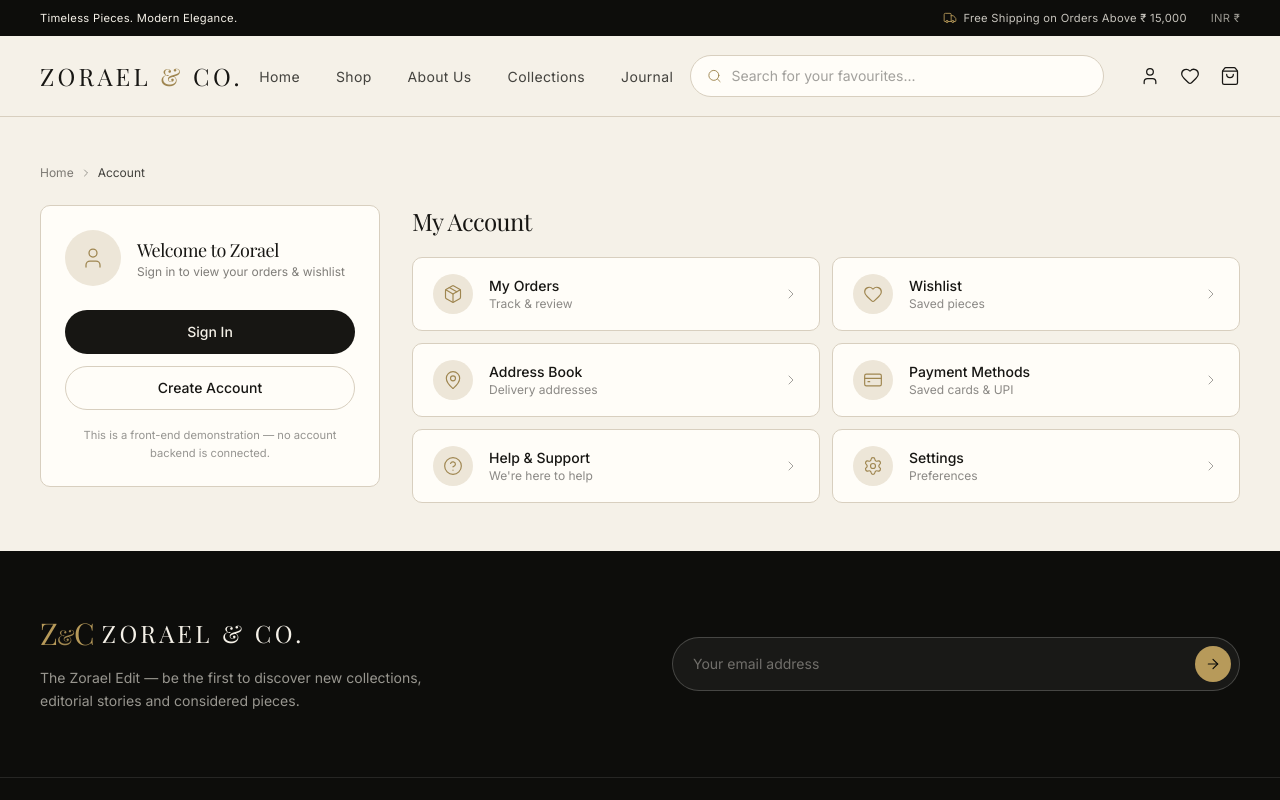
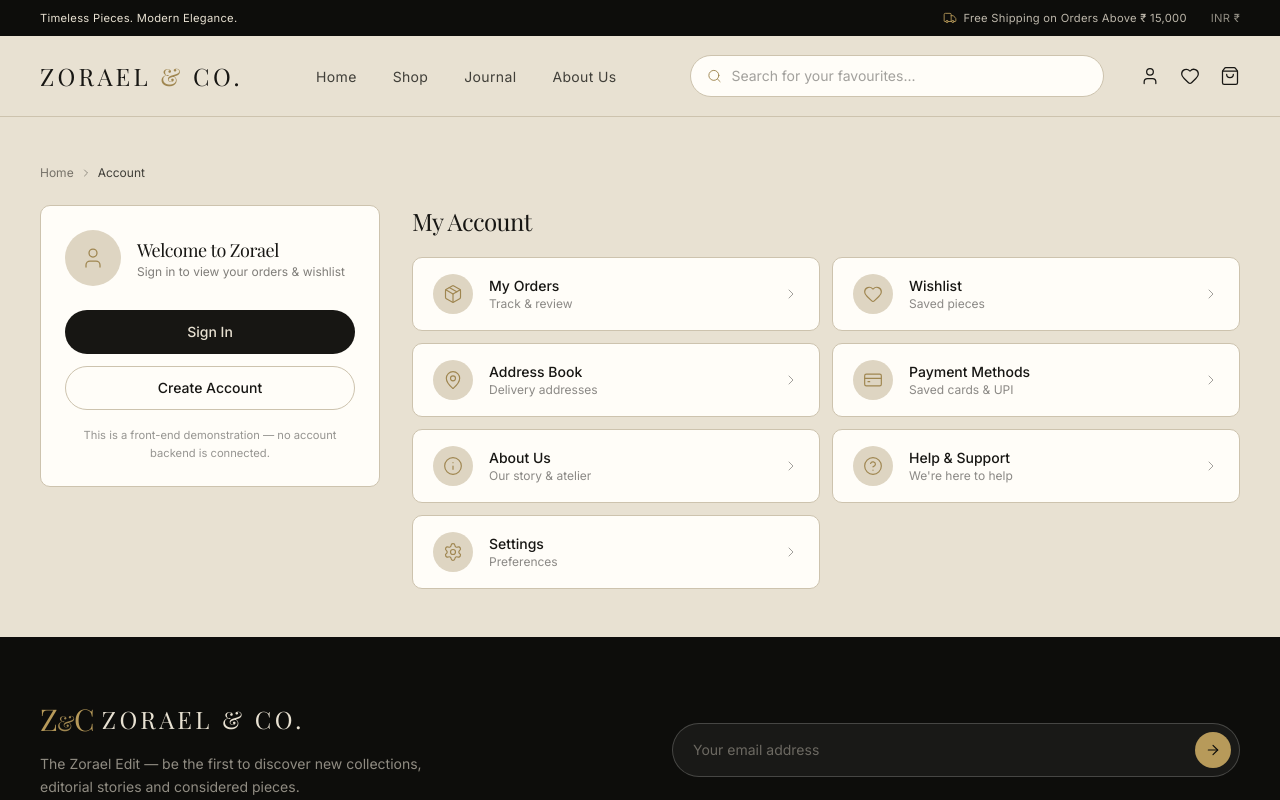
Before and after one commit to Automateideas/zorael-co, a Next.js app: page /account in a window 1280 px wide. Shown: the top 800 px of the page. Built offline with nearby package versions, Linux system fonts and the light colour scheme; a web font is replaced by a local one.

Commit message:
feat: add About Us link to account menu and update color scheme in styles

```diff
--- /dev/null
+++ b/skills-lock.json
@@ -0,0 +1,11 @@
+{
+  "version": 1,
+  "skills": {
+    "grill-me": {
+      "source": "mattpocock/skills",
+      "sourceType": "github",
+      "skillPath": "skills/productivity/grill-me/SKILL.md",
+      "computedHash": "5e0c683385eafd83f106ac6c9d67dfbbfe5aa4b3fe65aad114eb1055a99c818f"
+    }
+  }
+}
--- a/src/app/account/page.tsx
+++ b/src/app/account/page.tsx
@@ -4,6 +4,7 @@ import {
   ChevronRight,
   Heart,
   HelpCircle,
+  Info,
   MapPin,
   Package,
   CreditCard,
@@ -32,6 +33,7 @@ const menu = [
     Icon: CreditCard,
     note: "Saved cards & UPI",
   },
+  { label: "About Us", href: "/about", Icon: Info, note: "Our story & atelier" },
   {
     label: "Help & Support",
     href: "/about#support",
--- a/src/app/globals.css
+++ b/src/app/globals.css
@@ -50,18 +50,18 @@
 }
 
 @theme {
-  --color-ivory: #f5f1e8;
-  --color-cream: #ede6d8;
+  --color-ivory: #e8e1d2;
+  --color-cream: #ded5c2;
   --color-charcoal: #171613;
   --color-black: #0d0d0b;
   --color-gold: #b79a5a;
   --color-muted-gold: #9f8650;
-  --color-taupe: #d8cfbf;
+  --color-taupe: #cdc3ae;
   --color-white: #fffdf8;
 }
 
 :root {
-  --background: #f5f1e8;
+  --background: #e8e1d2;
   --foreground: #171613;
   --card: #fffdf8;
   --card-foreground: #171613;
@@ -69,29 +69,29 @@
   --popover-foreground: #171613;
   --primary: #171613;
   --primary-foreground: #fffdf8;
-  --secondary: #ede6d8;
+  --secondary: #ded5c2;
   --secondary-foreground: #171613;
-  --muted: #ede6d8;
+  --muted: #ded5c2;
   --muted-foreground: #9f8650;
-  --accent: #ede6d8;
+  --accent: #ded5c2;
   --accent-foreground: #171613;
   --destructive: oklch(0.577 0.245 27.325);
-  --border: #d8cfbf;
-  --input: #d8cfbf;
+  --border: #cdc3ae;
+  --input: #cdc3ae;
   --ring: #b79a5a;
   --chart-1: #b79a5a;
   --chart-2: #9f8650;
   --chart-3: #171613;
-  --chart-4: #ede6d8;
-  --chart-5: #f5f1e8;
+  --chart-4: #ded5c2;
+  --chart-5: #e8e1d2;
   --radius: 0.625rem;
-  --sidebar: #f5f1e8;
+  --sidebar: #e8e1d2;
   --sidebar-foreground: #171613;
   --sidebar-primary: #171613;
   --sidebar-primary-foreground: #fffdf8;
-  --sidebar-accent: #ede6d8;
+  --sidebar-accent: #ded5c2;
   --sidebar-accent-foreground: #171613;
-  --sidebar-border: #d8cfbf;
+  --sidebar-border: #cdc3ae;
   --sidebar-ring: #b79a5a;
 }
 
--- a/src/app/layout.tsx
+++ b/src/app/layout.tsx
@@ -62,7 +62,12 @@ export default function RootLayout({ children }: LayoutProps<"/">) {
       lang="en"
       className={`${inter.variable} ${playfair.variable} ${geistMono.variable} h-full antialiased`}
     >
-      <body className="flex min-h-full flex-col bg-ivory">
+      <body
+        className="flex min-h-full flex-col bg-ivory"
+        data-new-gr-c-s-check-loaded="14.1333.0"
+        data-gr-ext-installed=""
+        cz-shortcut-listen="true"
+      >
         <StoreProvider>
           <SiteHeader />
           <main className="flex-1 pb-20 lg:pb-0">{children}</main>
--- a/src/app/manifest.ts
+++ b/src/app/manifest.ts
@@ -10,7 +10,7 @@ export default function manifest(): MetadataRoute.Manifest {
     scope: "/",
     display: "standalone",
     orientation: "portrait",
-    background_color: "#F5F1E8",
+    background_color: "#E8E1D2",
     theme_color: "#171613",
     categories: ["shopping", "lifestyle"],
     icons: [
--- a/src/lib/site.ts
+++ b/src/lib/site.ts
@@ -16,9 +16,9 @@ export const SITE = {
 export const desktopNav = [
   { label: "Home", href: "/" },
   { label: "Shop", href: "/shop" },
+  { label: "Journal", href: "/journal" },
+  // { label: "Collections", href: "/collections" },
   { label: "About Us", href: "/about" },
-  { label: "Collections", href: "/collections" },
-  { label: "Journal", href: "/journal" },
 ] as const;
 
 /** Mobile bottom navigation — Home / Shop / Search / Bag / Account (matches mockups). */
@@ -35,10 +35,10 @@ export const mobileMenu = [
   { label: "Home", href: "/" },
   { label: "Shop", href: "/shop" },
   { label: "Collections", href: "/collections" },
-  { label: "About Us", href: "/about" },
   { label: "Journal", href: "/journal" },
   { label: "Wishlist", href: "/account/wishlist" },
   { label: "Account", href: "/account" },
+  { label: "About Us", href: "/about" },
   { label: "Customer Support", href: "/about#support" },
 ] as const;
 
@@ -86,10 +86,7 @@ export const subcategories: Record<string, string[]> = {
   "hand-bags": ["All", "Shoulder Bags", "Tote Bags", "Top Handle Bags"],
 };
 
-export const categoryMeta: Record<
-  string,
-  { title: string; blurb: string }
-> = {
+export const categoryMeta: Record<string, { title: string; blurb: string }> = {
   clothes: { title: "Clothes", blurb: "Elegant. Timeless. You." },
   jewelry: { title: "Jewellery", blurb: "Pieces that tell your story." },
   "hand-bags": { title: "Hand Bags", blurb: "Luxury in your hands." },
```
Also changed, not shown: .agents/skills/grill-me/SKILL.md (added), .agents/skills/grill-me/agents/openai.yaml (added), .claude/skills/grill-me/SKILL.md (added), .claude/skills/grill-me/agents/openai.yaml (added), 1 other file (tests, documents, lock files or other folders).
